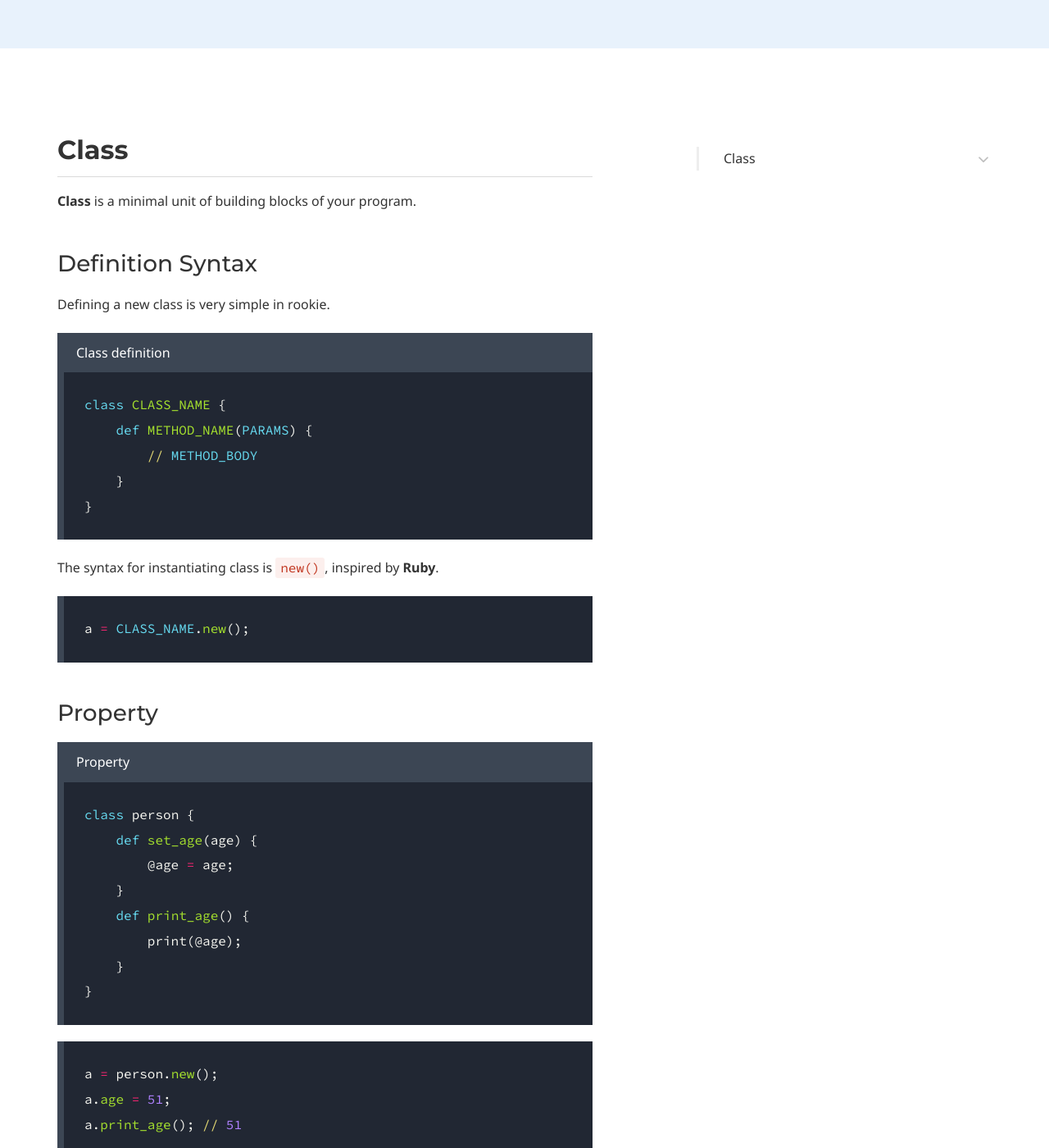
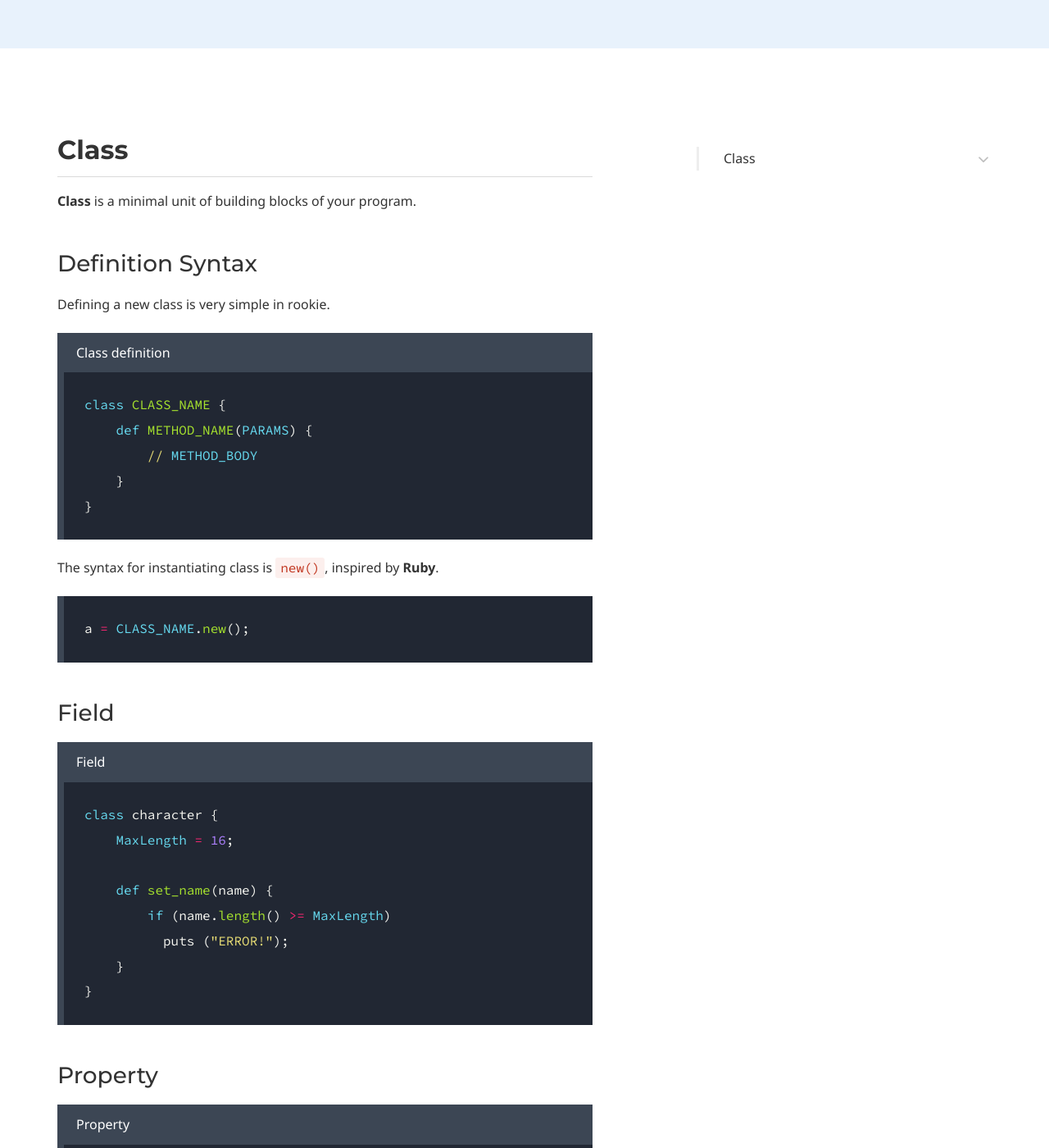
Before and after one commit to rookielang/rookielang.github.io, a Jekyll site: the page built from guides/class.md, in a window 1280 px wide and 1400 px high, scrolled down 401 px. Shown: the whole window at 82% size. Built offline with Jekyll 4.4.1, drawn with Linux system fonts in a browser that asks for light colours; some web fonts are replaced; our own code applies the rules of GitHub Pages for plain Markdown files.

Commit message:
add Field guide

````diff
--- a/guides/class.md
+++ b/guides/class.md
@@ -22,6 +22,22 @@ The syntax for instantiating class is `new()`, inspired by __Ruby__.
 
 ```ruby
 a = CLASS_NAME.new();
+```
+
+### Field
+
+<div class="example">
+Field
+</div>
+```ruby
+class character {
+    MaxLength = 16;
+
+    def set_name(name) {
+        if (name.length() >= MaxLength)
+          puts ("ERROR!");
+    }
+}
 ```
 
 ### Property
````
